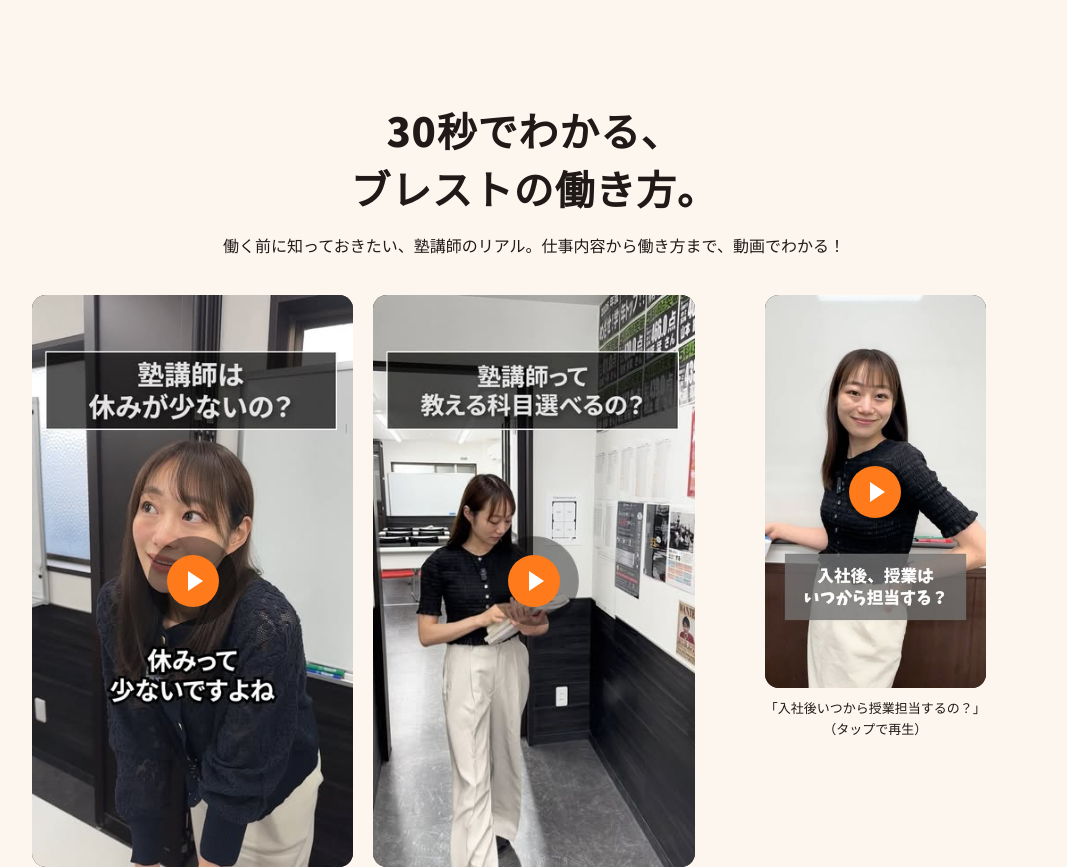
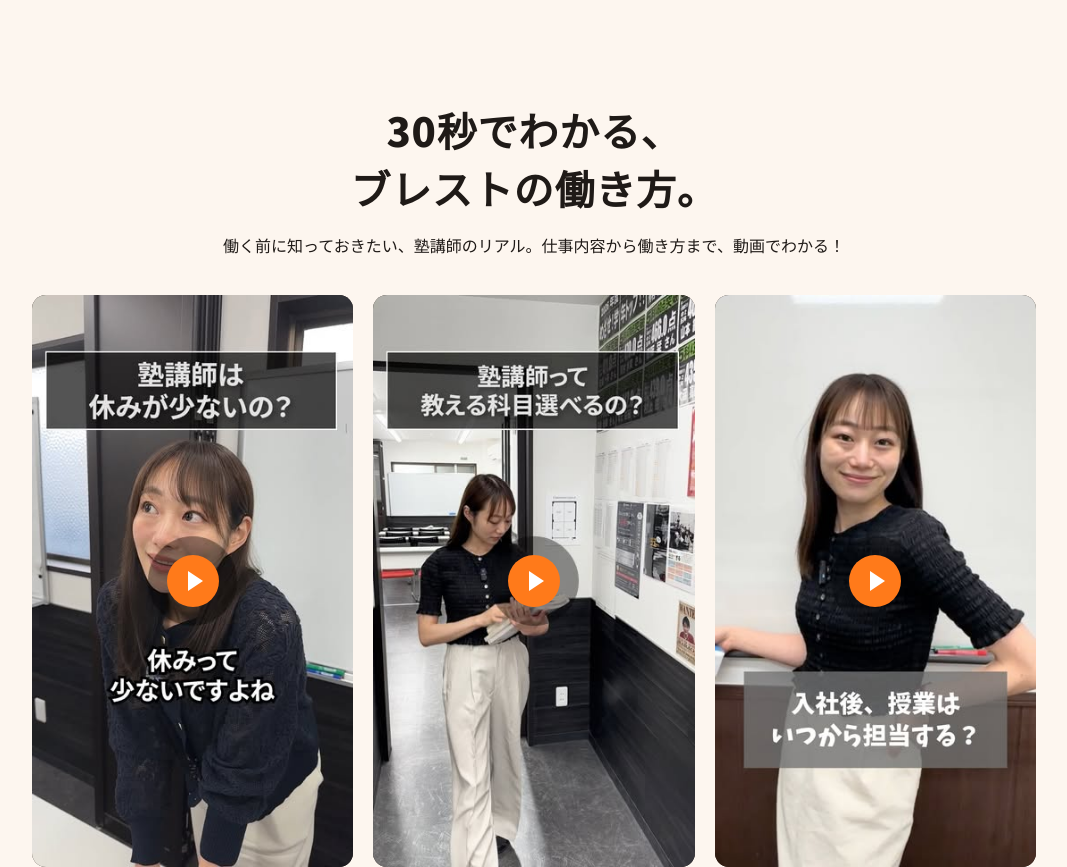
Before and after one commit to koki-tanaka-ops/brest-recruit-lp-proto, a plain HTML site: page c-demo/lp/index.html in a window 1280 px wide. Shown: the part 1892-2759 px from the top of the page, without its empty margins (106-1173 px from the left). Drawn offline with Linux system fonts and the light colour scheme.

Commit message:
C案のデモ：PC幅で3つ目の動画が小さくなるのを直す
Co-Authored-By: Claude Sonnet 5.5 <noreply@anthropic.com>

```diff
--- a/c-demo/lp/css/c-toa.css
+++ b/c-demo/lp/css/c-toa.css
@@ -114,7 +114,7 @@ h1, h2, h3, p, li, dd, dt { word-break: auto-phrase; }
 .movie__cap { text-align: center; font-size: 13px; font-weight: 500; margin: 10px 0 0; line-height: 1.6; }
 @media (min-width: 768px) {
   .movie__grid { grid-template-columns: repeat(3, 1fr); gap: 20px; }
-  .movie__item:last-child:nth-child(odd) { grid-column: auto; width: auto; }
+  .movie__item:last-child:nth-child(odd) { grid-column: auto; width: auto; margin: 0; }
 }
 
 /* 4. 数字で見る（濃い帯） */
```
